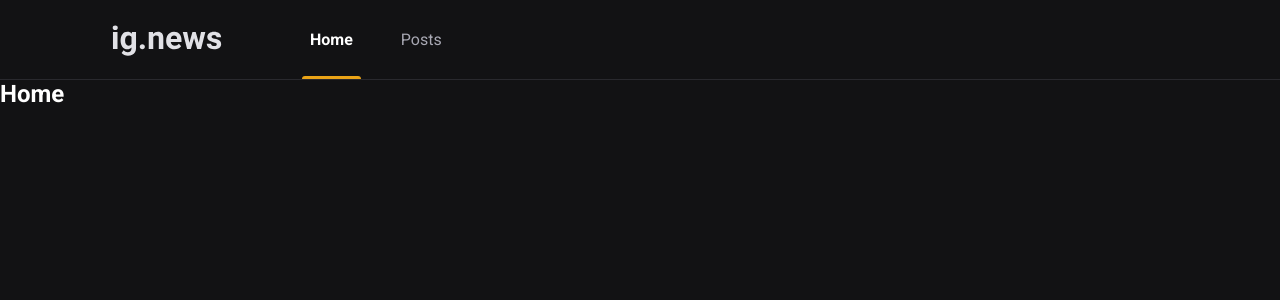
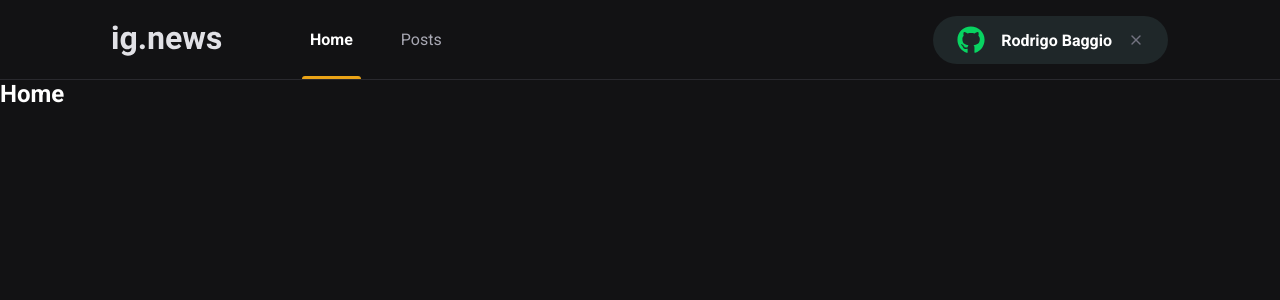
Before and after one commit to Baggio25/ignews-rocketseat, a Next.js app: page / in a window 1280 px wide. Shown: the top 300 px of the page. Built offline with nearby package versions, Linux system fonts and the light colour scheme.

Commit message:
SigIn Button

```diff
--- a/package.json
+++ b/package.json
@@ -12,6 +12,7 @@
     "next": "12.1.0",
     "react": "17.0.2",
     "react-dom": "17.0.2",
+    "react-icons": "^4.3.1",
     "sass": "^1.49.9"
   },
   "devDependencies": {
--- a/src/components/Header/index.tsx
+++ b/src/components/Header/index.tsx
@@ -1,3 +1,4 @@
+import { SignInButton } from "../SignInButton";
 import styles from "./styles.module.scss";
 
 export function Header() {
@@ -9,6 +10,7 @@
           <a className={styles.active}>Home</a>
           <a>Posts</a>
         </nav>
+        <SignInButton />
       </div>
     </header>
   );
--- a/src/components/Header/styles.module.scss
+++ b/src/components/Header/styles.module.scss
@@ -51,4 +51,8 @@
       }
     }
   }
+
+  button {
+    margin-left: auto;
+  }
 }
--- /dev/null
+++ b/src/components/SignInButton/index.tsx
@@ -0,0 +1,21 @@
+import { FaGithub } from "react-icons/fa";
+import { FiX } from "react-icons/fi";
+
+import styles from "./styles.module.scss";
+
+export function SignInButton() {
+  const isUserLoggedIn = true;
+
+  return isUserLoggedIn ? (
+    <button type="button" className={styles.signInButton}>
+      <FaGithub color="#08d361" />
+      Rodrigo Baggio
+      <FiX color="#737380" className={styles.closeIcon} />
+    </button>
+  ) : (
+    <button type="button" className={styles.signInButton}>
+      <FaGithub color="#eba417" />
+      SignIn with GitHub
+    </button>
+  );
+}
--- /dev/null
+++ b/src/components/SignInButton/styles.module.scss
@@ -0,0 +1,34 @@
+.signInButton {
+  display: flex;
+  align-items: center;
+  justify-content: center;
+  height: 3rem;
+  border-radius: 3rem;
+  border: 0;
+  padding: 0 1.5rem;
+  font-weight: bold;
+
+  background: var(--gray-850);
+  color: var(--white);
+
+  svg {
+    width: 28px;
+    height: 28px;
+  }
+
+  svg:first-child {
+    margin-right: 1rem;
+  }
+
+  svg.closeIcon {
+    margin-left: 1rem;
+    width: 1rem;
+    height: 1rem;
+  }
+
+  transition: filter 0.2s;
+
+  &:hover {
+    filter: brightness(0.8);
+  }
+}
--- a/styles/global.scss
+++ b/styles/global.scss
@@ -14,6 +14,7 @@
   --gray-100: #e1e1e6;
   --gray-300: #a8a8b3;
   --gray-800: #29292e;
+  --gray-850: #1f2729;
   --gray-900: #121214;
 
   --cyan-500: #61dafb;
```
Also changed, not shown: 1 other file (tests, documents, lock files or other folders).
